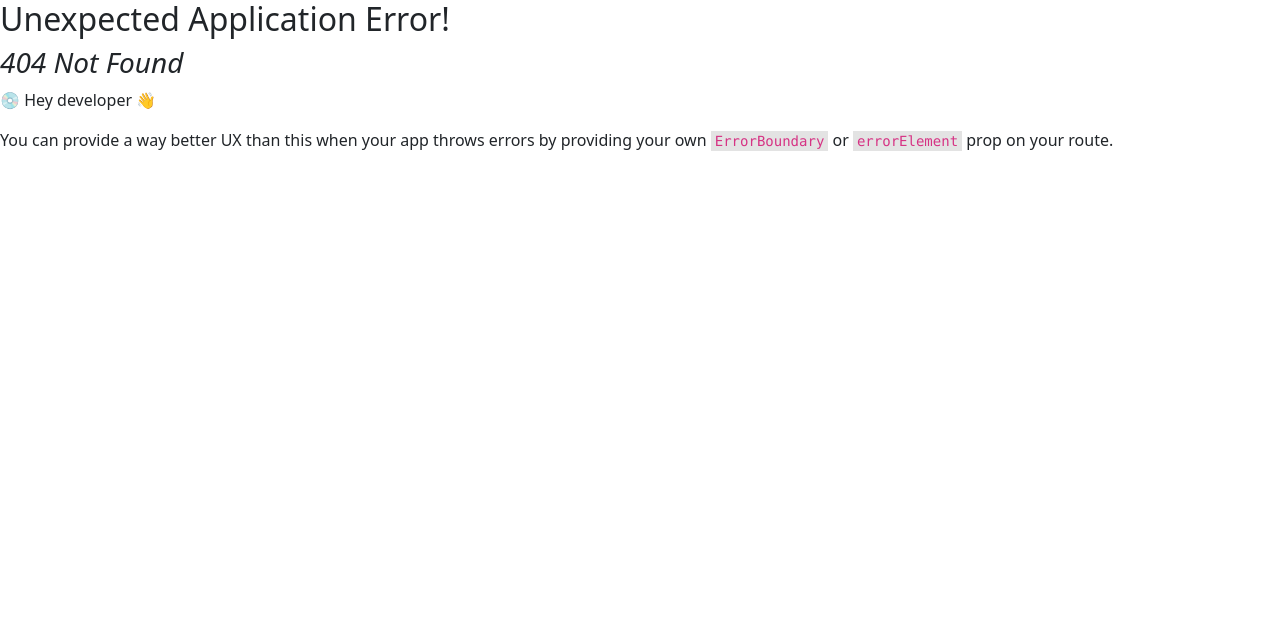
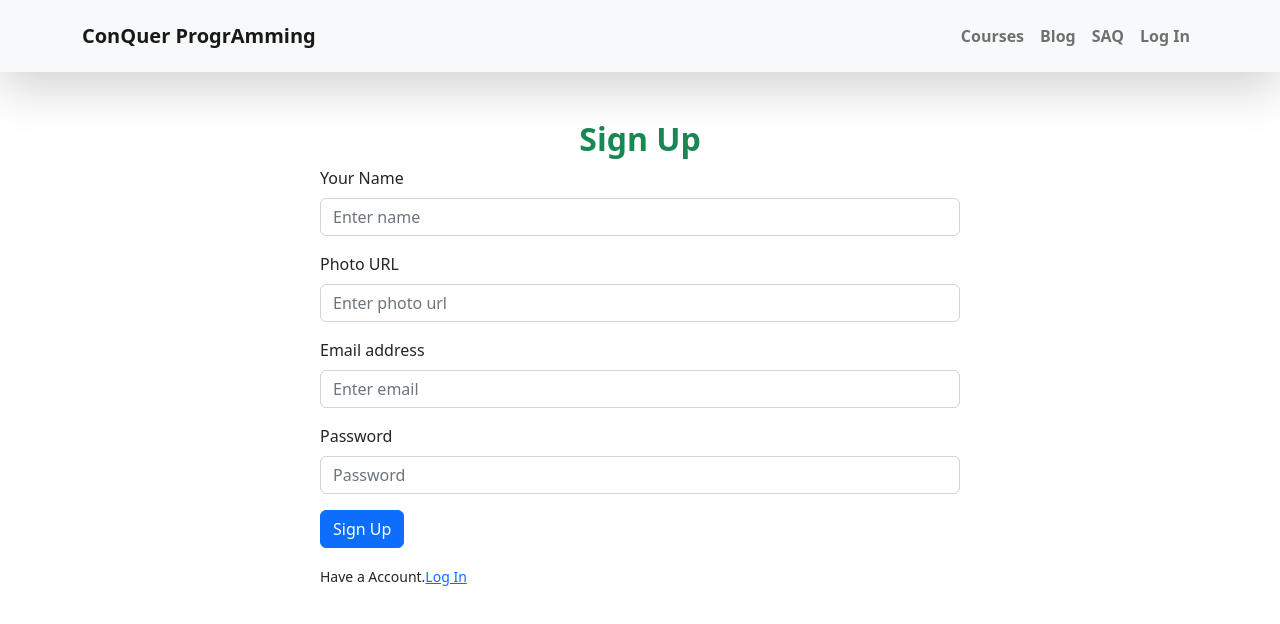
Before and after one commit to NahidulNoman/conquer-programming-client, a React (Create React App) app: page /signUp in a window 1280 px wide. Before the commit this address had no page. Shown: the top 624 px of the page. Built offline with nearby package versions, Linux system fonts and the light colour scheme.

Commit message:
login and signup setup

```diff
--- /dev/null
+++ b/src/components/LogIn/LogIn.jsx
@@ -0,0 +1,39 @@
+import React from "react";
+import Button from "react-bootstrap/Button";
+import Form from "react-bootstrap/Form";
+import { Link } from "react-router-dom";
+
+const LogIn = () => {
+  return (
+    <div className="w-50 mx-auto mt-5">
+      <h2 className="text-center text-success fw-bold">Log In</h2>
+      <Form>
+        <Form.Group className="mb-3" controlId="formBasicEmail">
+          <Form.Label>Email address</Form.Label>
+          <Form.Control name="email" type="email" placeholder="Enter email" />
+        </Form.Group>
+
+        <Form.Group className="mb-3" controlId="formBasicPassword">
+          <Form.Label>Password</Form.Label>
+          <Form.Control
+            name="password"
+            type="password"
+            placeholder="Password"
+          />
+        </Form.Group>
+        <Button variant="primary" type="submit">
+          Log In
+        </Button>
+      </Form>
+      <div className="mt-3">
+        <p>
+          <small>
+            New This Site.<Link to="/signUp">Sign Up</Link>
+          </small>
+        </p>
+      </div>
+    </div>
+  );
+};
+
+export default LogIn;
--- /dev/null
+++ b/src/components/SignUp/SignUp.jsx
@@ -0,0 +1,51 @@
+import React from "react";
+import Button from "react-bootstrap/Button";
+import Form from "react-bootstrap/Form";
+import { Link } from "react-router-dom";
+
+const SignUp = () => {
+  return (
+    <div className="w-50 mx-auto mt-5">
+      <h2 className="text-center text-success fw-bold">Sign Up</h2>
+      <Form>
+        <Form.Group className="mb-3" controlId="formBasicName">
+          <Form.Label>Your Name</Form.Label>
+          <Form.Control name="name" type="text" placeholder="Enter name" />
+        </Form.Group>
+        <Form.Group className="mb-3" controlId="formBasicName">
+          <Form.Label>Photo URL</Form.Label>
+          <Form.Control
+            name="photoUrl"
+            type="email"
+            placeholder="Enter photo url"
+          />
+        </Form.Group>
+        <Form.Group className="mb-3" controlId="formBasicEmail">
+          <Form.Label>Email address</Form.Label>
+          <Form.Control name="email" type="email" placeholder="Enter email" />
+        </Form.Group>
+
+        <Form.Group className="mb-3" controlId="formBasicPassword">
+          <Form.Label>Password</Form.Label>
+          <Form.Control
+            name="password"
+            type="password"
+            placeholder="Password"
+          />
+        </Form.Group>
+        <Button variant="primary" type="submit">
+          Sign Up
+        </Button>
+      </Form>
+      <div className="mt-3">
+        <p>
+          <small>
+            Have a Account.<Link to="/login">Log In</Link>
+          </small>
+        </p>
+      </div>
+    </div>
+  );
+};
+
+export default SignUp;
```
Also changed, not shown: src/context/UserContext.js (added, +11 -0 lines), src/routes/routes.js (+10 -4 lines).
